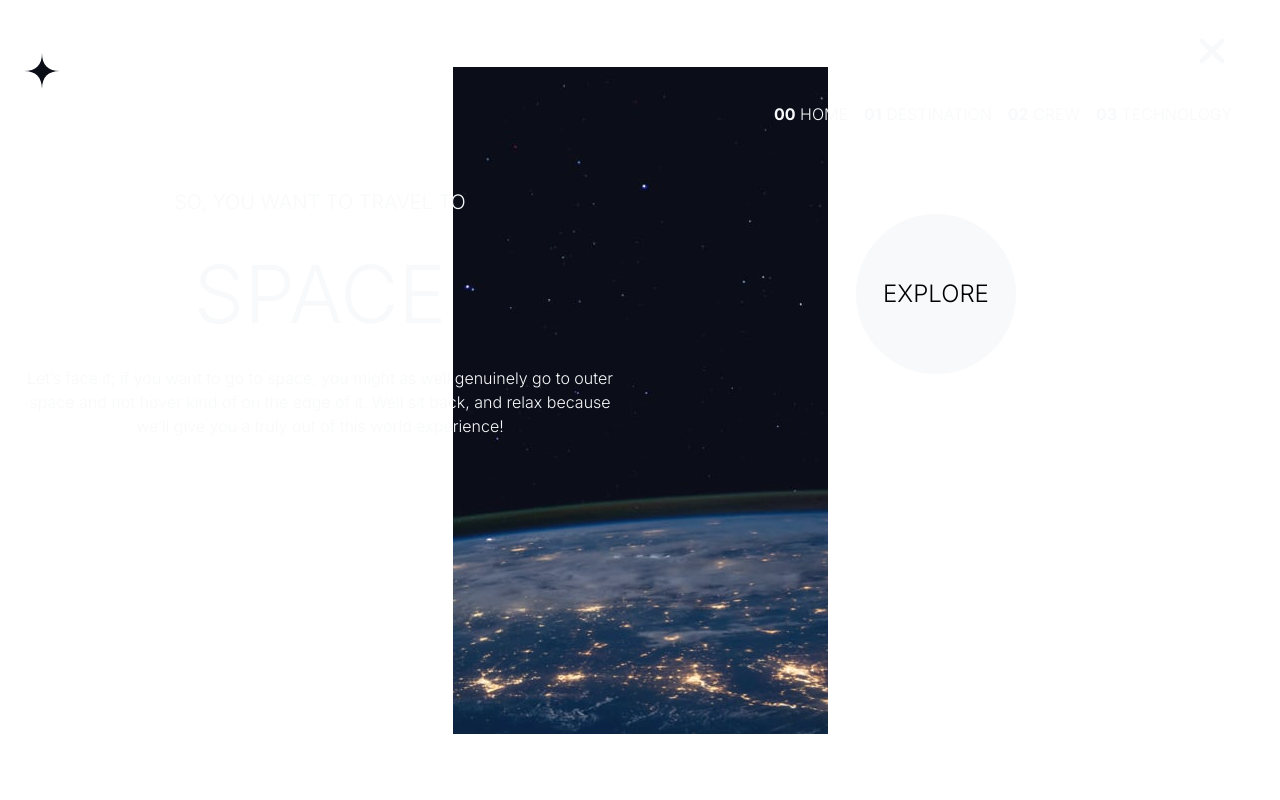
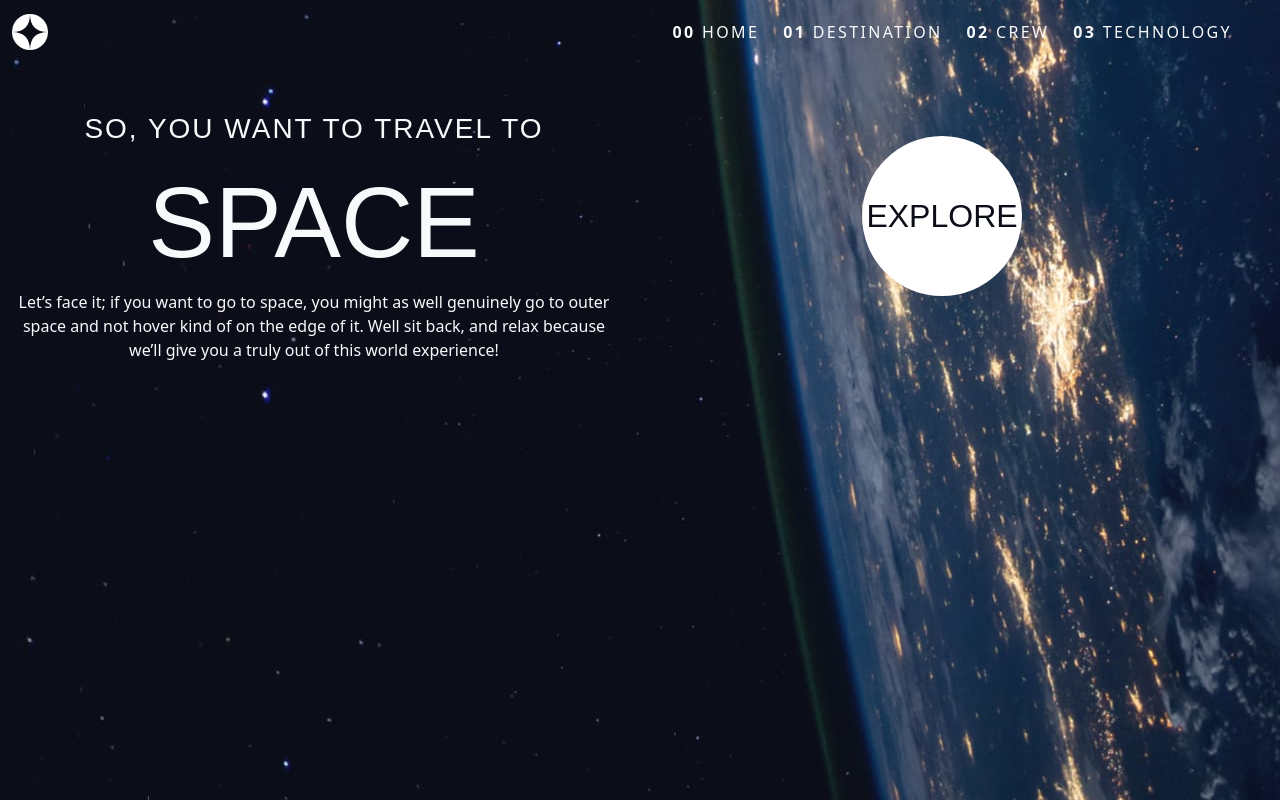
Before and after one commit to OPCODE7/space-tourist-multipage, a plain HTML site: page index.html in a window 1280 px wide. Drawn offline with nearby package versions, Linux system fonts and the light colour scheme; a web font is replaced by a local one.

Commit message:
Background Responsive

```diff
--- a/index.html
+++ b/index.html
@@ -16,7 +16,7 @@
 </head>
 
 <body>
-  <div class="container-fluid bg-home w-100 h-100">
+  <div class="container-fluid bg-home w-100 h-100 p-0">
 
     <nav class="navbar navbar-expand-lg">
       <div class="container-fluid">
@@ -28,25 +28,28 @@
           <i class="fa-solid fa-bars text-white fs-1"></i>
         </button>
 
-        <div class="offcanvas offcanvas-end w-75 bg-dark bg-opacity-75" tabindex="-1" id="offcanvasNavbar"
+        <div class="offcanvas offcanvas-end w-75 bg-dark bg-opacity-75 px-2 " tabindex="-1" id="offcanvasNavbar"
           aria-labelledby="offcanvasNavbarLabel">
-          <div class="offcanvas-header d-flex justify-content-end ">
+          <div class="offcanvas-header d-flex justify-content-end d-lg-none">
             <i class="fa-solid fa-xmark text-light fs-1 btn" data-bs-dismiss="offcanvas" aria-label="Close"></i>
           </div>
           <div class="offcanvas-body">
-            <ul class="navbar-nav justify-content-end flex-grow-1 pe-3">
-              <li class="nav-item">
-                <a class="nav-link text-light text-uppercase" aria-current="page" href="index.html"><span
-                    class="fw-bold">00</span> Home</a>
+            <ul class="navbar-nav justify-content-start justify-content-lg-end flex-grow-1 p-2 h-50">
+              <li class="nav-item mb-2 mb-md-0 me-md-3 p-1">
+                <a class="nav-link text-light text-uppercase nav-text p-0" aria-current="page" href="index.html"><span
+                    class="fw-bold nav-text ">00</span> Home</a>
               </li>
-              <li class="nav-item">
-                <a class="nav-link text-light text-uppercase" href="#"><span class="fw-bold">01</span> Destination</a>
+              <li class="nav-item mb-2 mb-md-0 me-md-3 p-1">
+                <a class="nav-link text-light text-uppercase nav-text p-0" href="#"><span class="fw-bold">01</span>
+                  Destination</a>
               </li>
-              <li class="nav-item">
-                <a class="nav-link text-light text-uppercase" href="#"><span class="fw-bold">02</span> Crew</a>
+              <li class="nav-item mb-2 mb-md-0 me-md-3 p-1">
+                <a class="nav-link text-light text-uppercase nav-text p-0" href="#"><span class="fw-bold">02</span>
+                  Crew</a>
               </li>
-              <li class="nav-item">
-                <a class="nav-link text-light text-uppercase" href="#"><span class="fw-bold">03</span> Technology</a>
+              <li class="nav-item mb-2 mb-md-0 me-md-3 p-1">
+                <a class="nav-link text-light text-uppercase nav-text p-0" href="#"><span class="fw-bold">03</span>
+                  Technology</a>
               </li>
             </ul>
           </div>
@@ -57,33 +60,58 @@
 
     <main class="container-fluid row mt-5">
       <div class="col-12 col-md-6 d-flex flex-column align-items-center">
-        <h3 class="text-light text-uppercase fs-5 fw-light">So, you want to travel to</h3>
-        <h1 class="text-light fw-light fs-extra-large text-uppercase my-4">Space</h1>
-        <p class="text-light text-center fw-light fs-6">Let’s face it; if you want to go to space, you might as well genuinely go to
+        <h3 class="text-light text-uppercase fw-light heading-5">So, you want to travel to</h3>
+        <h1 class="text-light fw-light text-uppercase my-2 heading-2">Space</h1>
+        <p class="text-light text-center fw-light fs-6">Let’s face it; if you want to go to space, you might as well
+          genuinely go to
           outer space and not hover kind of on the edge of it. Well sit back, and relax
           because we’ll give you a truly out of this world experience!
         </p>
       </div>
       <div class="col-12 col-md-6 mt-4 d-flex justify-content-center">
-        <a href="#" class="btn btn-light rounded-circle btn-explore d-flex justify-content-center align-items-center fw-light fs-4 text-uppercase">Explore</a>
+        <a href="#"
+          class="rounded-circle btn-explore d-flex justify-content-center align-items-center fw-light text-uppercase heading-4">Explore</a>
       </div>
     </main>
+  </div>
 
-    <footer>
+  <script src="https://cdn.jsdelivr.net/npm/bootstrap@5.3.2/dist/js/bootstrap.bundle.min.js"
+    integrity="sha384-C6RzsynM9kWDrMNeT87bh95OGNyZPhcTNXj1NW7RuBCsyN/o0jlpcV8Qyq46cDfL" crossorigin="anonymous">
+    </script>
 
-    </footer>
+  <script>
+    const d = document;
+    const $background = d.querySelector(".bg-home");
+
+    window.addEventListener("resize", e => {
+      setBackgroundResponsive();
+    });
 
 
+    d.addEventListener("DOMContentLoaded", e => {
+      setBackgroundResponsive();
+    });
+
+    function setBackgroundResponsive(){
+      if (window.innerWidth < 767) {
+        $background.classList.add("bg-home");
+        if ($background.classList.contains("bg-home-md")) $background.classList.remove("bg-home-md");
+        if ($background.classList.contains("bg-home-lg")) $background.classList.remove("bg-home-lg");
+      }
+      if (window.innerWidth >= 767) {
+        $background.classList.add("bg-home-md");
+        if ($background.classList.contains("bg-home")) $background.classList.remove("bg-home");
+        if ($background.classList.contains("bg-home-lg")) $background.classList.remove("bg-home-lg");
+      }
+      if(window.innerWidth >= 1024){
+          $background.classList.add("bg-home-lg");
+          if($background.classList.contains("bg-home")) $background.classList.remove("bg-home");
+          if($background.classList.contains("bg-home-md")) $background.classList.remove("bg-home-md");
+      }
+    }
 
 
-
-  </div>
-
-
-
-  <script src="https://cdn.jsdelivr.net/npm/bootstrap@5.3.2/dist/js/bootstrap.bundle.min.js"
-    integrity="sha384-C6RzsynM9kWDrMNeT87bh95OGNyZPhcTNXj1NW7RuBCsyN/o0jlpcV8Qyq46cDfL"
-    crossorigin="anonymous"></script>
+  </script>
 </body>
 
 </html>
--- a/styles/home.css
+++ b/styles/home.css
@@ -1,4 +1,10 @@
-@import url('https://fonts.googleapis.com/css2?family=Inter:wght@200;300;700&display=swap');
+@import url('https://fonts.googleapis.com/css2?family=Barlow+Condensed:wght@300&display=swap');
+@import url('https://fonts.googleapis.com/css2?family=Bellefair&display=swap');
+:root{
+    --dark: #0B0D17;
+    --light: #FFFFFF;
+    --very-light-gray: #D0D6F9;
+}
 
 *,
 ::after,
@@ -10,18 +16,76 @@
 
 body{
     height: 100vh;
-    font-family: 'Inter', sans-serif;
 }
 
 .bg-home{
     background: url("../starter-code/assets/home/background-home-mobile.jpg") no-repeat center center;
 }
 
-.fs-extra-large{
-    font-size: 5rem;
-}
 
 .btn-explore{
     width: 10rem;
     height: 10rem;
+    background-color: var(--light);
+    text-decoration: none;
+    color: var(--dark);
 }
+
+.btn-explore:hover{
+    box-shadow: #0b0d17d3 0px 0px 0px 30px;
+}
+
+.heading-5,.sub-heading-2{
+    font-family: 'Barlow Condensed', sans-serif;
+}
+
+.heading-1,.heading-2,.heading-3,.heading-4{
+    font-family: 'Bellefair', sans-serif;
+}
+
+.heading-1{
+    font-size: 150px;
+}
+
+.heading-2{
+    font-size: 100px;
+}
+
+.heading-3{
+    font-size: 56px;
+}
+
+.heading-4{
+    font-size: 32px;
+}
+
+.heading-5{
+    font-size: 28px;
+    letter-spacing: 2px;
+}
+
+.sub-heading-1{
+    font-size: 28px;
+}
+
+.sub-heading-2{
+    font-size: 14px;
+    letter-spacing: 2.35px;
+}
+
+.nav-text{
+    font-size: 16px;
+    letter-spacing: 2.35px;
+}
+
+.nav-link:hover{
+    border-bottom: 1px solid var(--very-light-gray);
+}
+
+.bg-home-md{
+    background: url("../starter-code/assets/home/background-home-tablet.jpg") no-repeat center center;
+}
+
+.bg-home-lg{
+    background: url("../starter-code/assets/home/background-home-desktop.jpg") no-repeat center center;
+}
```
Also changed, not shown: preview.jpg (deleted).
